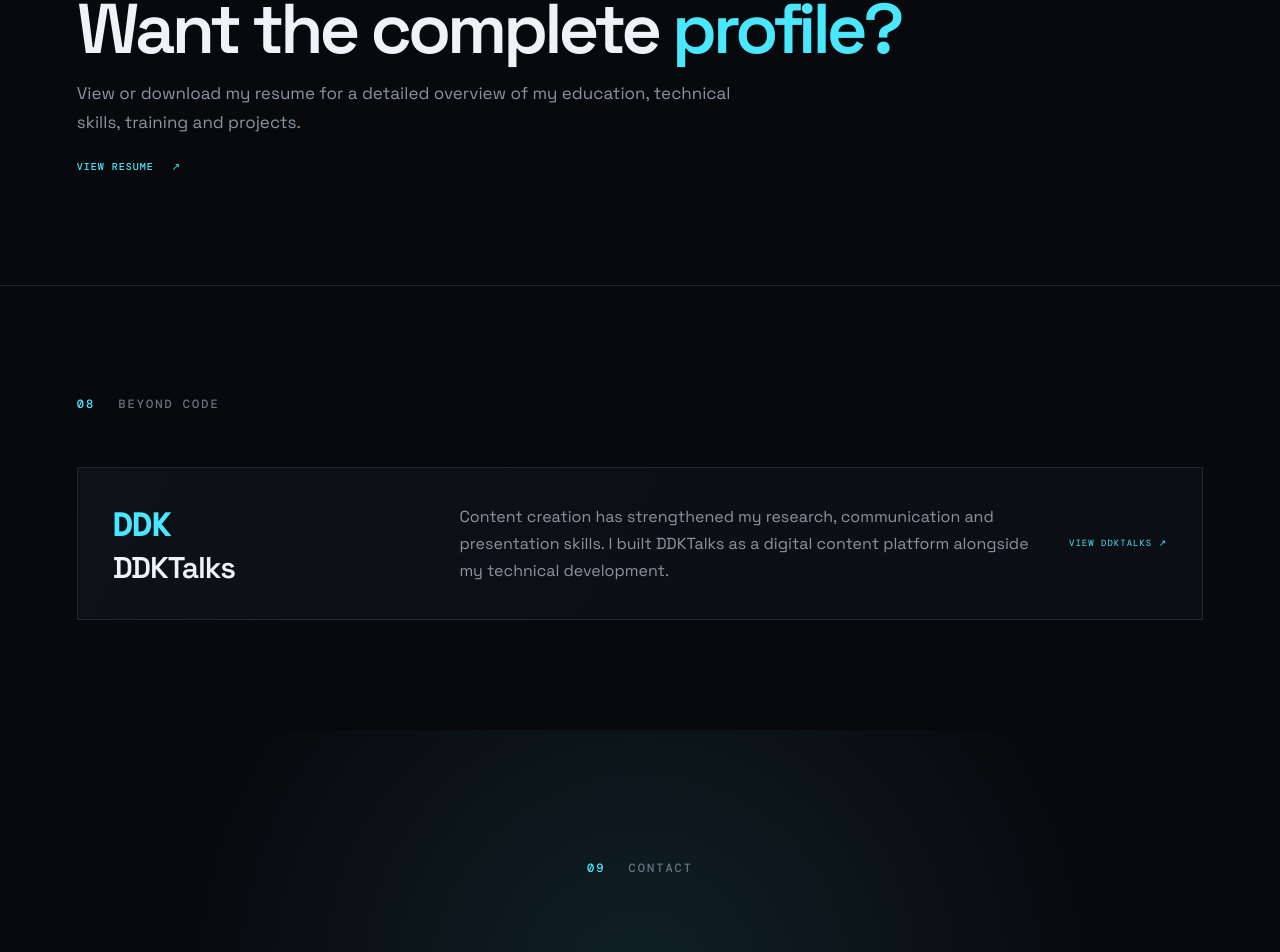
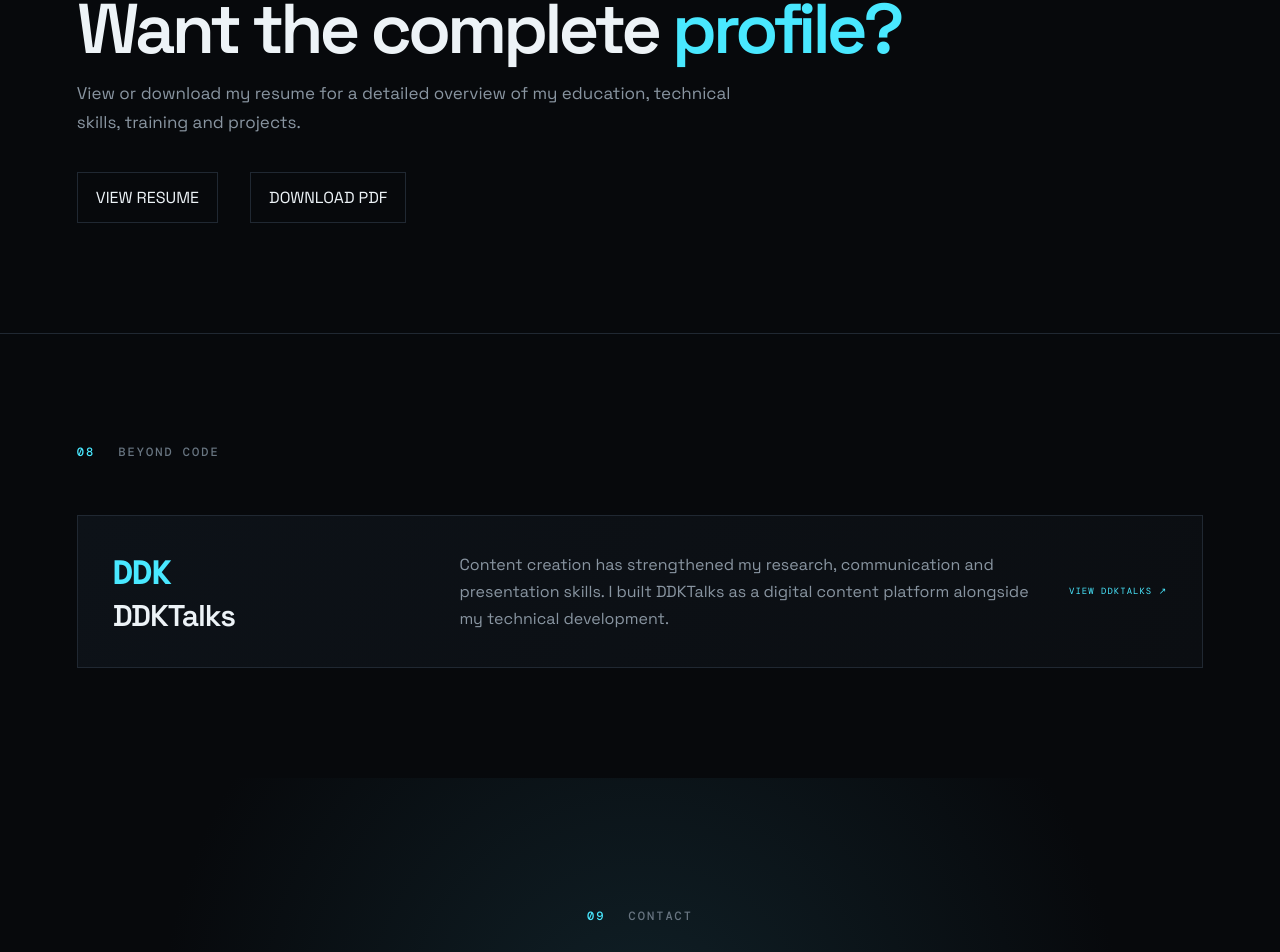
Before and after one commit to Dileep3015/dileep-junior-full-stack-portfolio, a React (Vite) app: page / in a window 1280 px wide. Shown: the part 5452-6404 px from the top of the page. Built offline with nearby package versions, Linux system fonts and the light colour scheme.

Commit message:
Add web resume and update resume section

```diff
--- /dev/null
+++ b/public/resume.html
@@ -0,0 +1,49 @@
+<!DOCTYPE html>
+<html lang="en">
+<head>
+<meta charset="UTF-8">
+<meta name="viewport" content="width=device-width, initial-scale=1.0">
+<title>Dileep Kumar | Software Developer | Java Full Stack Developer</title>
+<style>
+*{margin:0;padding:0;box-sizing:border-box}
+body{font-family:-apple-system,BlinkMacSystemFont,'Segoe UI','Helvetica Neue',sans-serif;background:#f5f5f5;padding:20px;color:#333}
+.resume-container{max-width:900px;margin:0 auto;background:#fff;box-shadow:0 4px 18px rgba(0,0,0,.12);border-radius:8px;overflow:hidden}
+.header{background:linear-gradient(135deg,#0f4c75 0%,#1b5e8c 100%);color:#fff;padding:40px 50px;text-align:center}
+.header h1{font-size:36px;font-weight:700;margin-bottom:8px;letter-spacing:.5px}.header p{font-size:18px;font-weight:500;opacity:.95;margin-bottom:16px}
+.contact-info{display:flex;justify-content:center;gap:18px;flex-wrap:wrap;font-size:13px;opacity:.95;margin-top:12px}.contact-info a{color:#fff;text-decoration:none;border-bottom:1px solid rgba(255,255,255,.55)}
+.content{padding:40px 50px}.section{margin-bottom:32px}.education-section{margin-bottom:16px}.section:last-child{margin-bottom:0}.section-title{font-size:16px;font-weight:700;color:#0f4c75;margin-bottom:16px;padding-bottom:8px;border-bottom:2px solid #0f4c75;text-transform:uppercase;letter-spacing:1px}
+.summary-text{font-size:14px;line-height:1.7;color:#333}.skills-container{display:grid;grid-template-columns:repeat(3,1fr);gap:14px}.skill-box{background:#f8f9fa;padding:16px;border-radius:6px;border-left:4px solid #0f4c75}.skill-box h4{font-size:12px;font-weight:700;color:#0f4c75;margin-bottom:12px;text-transform:uppercase;letter-spacing:.5px}.skill-box ul{list-style:none}.skill-box li{font-size:13px;line-height:1.6;color:#555;margin-bottom:5px}
+.experience-item{margin-bottom:24px;padding-bottom:20px;border-bottom:1px solid #e5e5e5}.experience-item:last-child{border-bottom:none;margin-bottom:0;padding-bottom:0}.job-header{display:flex;justify-content:space-between;align-items:flex-start;gap:16px;margin-bottom:5px}.job-title{font-size:15px;font-weight:700;color:#0f4c75}.job-date{font-size:13px;color:#666;font-style:italic;text-align:right;white-space:nowrap}.education-header{display:flex;justify-content:space-between;align-items:flex-start;gap:16px;margin-bottom:8px}.education-date{font-size:13px;color:#666;font-style:italic;text-align:right;white-space:nowrap}.job-desc{font-size:13px;color:#555;margin-bottom:10px;font-weight:500}.bullet-list{list-style:none}.bullet-list li{font-size:13px;line-height:1.65;color:#444;margin-bottom:8px;padding-left:18px;position:relative}.bullet-list li:before{content:"•";position:absolute;left:0;color:#0f4c75;font-weight:700}.job-links{font-size:13px;margin-bottom:10px}.job-links a{color:#0f4c75;text-decoration:none;font-weight:600;border-bottom:1px solid #0f4c75;margin-right:16px}
+.footer-section{display:grid;grid-template-columns:1fr 1fr;gap:20px}.education-section .footer-section{grid-template-columns:1fr}.footer-item{font-size:13px;line-height:1.65}.footer-item strong{color:#0f4c75;display:block;margin-bottom:8px;font-size:13px;text-transform:uppercase}.footer-item p{color:#555;margin-bottom:6px}.achievement{background:#e8f1f7;padding:12px 16px;border-left:4px solid #0f4c75;font-size:13px;color:#0f4c75;font-weight:600;margin-top:12px}
+@media(max-width:768px){body{padding:0}.resume-container{border-radius:0}.header{padding:32px 24px}.header h1{font-size:28px}.content{padding:30px 24px}.skills-container{grid-template-columns:1fr}.footer-section{grid-template-columns:1fr}.job-header{flex-direction:column;gap:3px}.job-date{text-align:left}.education-header{flex-direction:column;gap:3px}.education-date{text-align:left}.contact-info{flex-direction:column;gap:8px}}
+@media print{body{background:#fff;padding:0}.resume-container{box-shadow:none;border-radius:0}.header{print-color-adjust:exact;-webkit-print-color-adjust:exact}}
+</style>
+</head>
+<body>
+<div class="resume-container">
+<header class="header">
+<h1>DILEEP KUMAR</h1>
+<p>SOFTWARE DEVELOPER | JAVA FULL STACK DEVELOPER</p>
+<div class="contact-info">
+<span>dileepmotives@gmail.com</span><span>+91 7416613660</span><span>Bengaluru, BTM Layout</span>
+<a href="https://www.linkedin.com/in/dileepkumar28072002" target="_blank" rel="noopener noreferrer">LinkedIn</a>
+<a href="https://github.com/Dileep3015" target="_blank" rel="noopener noreferrer">GitHub</a>
+<a href="https://dileep3015.github.io/dileep-junior-full-stack-portfolio/" target="_blank" rel="noopener noreferrer">Portfolio</a>
+</div>
+</header>
+<main class="content">
+<section class="section"><div class="section-title">Summary</div><p class="summary-text">B.Tech graduate in Artificial Intelligence and Data Science with hands-on experience in Java Full Stack Development. Skilled in Java, Spring Boot, REST APIs, React.js, SQL, and MySQL, with experience building full-stack applications, integrating databases, and implementing authentication. Seeking an entry-level Software Developer or Java Full Stack Developer role.</p></section>
+<section class="section"><div class="section-title">Skills</div><div class="skills-container">
+<div class="skill-box"><h4>Programming & Core Java</h4><ul><li>Java, Python, SQL</li><li>OOP, Collections Framework</li><li>Exception Handling</li><li>Multithreading</li></ul></div>
+<div class="skill-box"><h4>Backend & Database</h4><ul><li>Spring Boot, REST APIs</li><li>JSON, HTTP Methods</li><li>MySQL, SQL, DBMS</li><li>Authentication, JWT</li></ul></div>
+<div class="skill-box"><h4>Frontend & Tools</h4><ul><li>HTML, CSS, JavaScript, React.js</li><li>Postman, Git, GitHub</li><li>IntelliJ IDEA</li><li>MySQL Workbench, VS Code</li></ul></div>
+</div></section>
+<section class="section"><div class="section-title">Projects</div>
+<div class="experience-item"><div class="job-header"><div class="job-title">Job Portal Application (Ongoing)</div><div class="job-date">Jan 2026 - Present</div></div><p class="job-desc">Full-stack Job Portal using Java, Spring Boot, React.js, MySQL, and JWT authentication.</p><ul class="bullet-list"><li>Developing and testing REST APIs for user authentication and job-related operations using Postman.</li><li>Integrated MySQL database for persistent application data and backend operations.</li><li>Implemented role-based authentication for Job Seekers, Recruiters, and Admins using Java OOP and clean coding practices.</li></ul></div>
+<div class="experience-item"><div class="job-header"><div class="job-title">Traffic-Flow Predictor: Predicting Traffic Volume and Patterns</div><div class="job-date">Feb 2025 - May 2025</div></div><div class="job-links"><a href="https://github.com/Dileep3015/TRAFFIC-VOLUME" target="_blank" rel="noopener noreferrer">GitHub</a><a href="https://traffic-volume-predictor.onrender.com" target="_blank" rel="noopener noreferrer">Live Demo</a></div><ul class="bullet-list"><li>Built a Flask web application for traffic volume prediction and location visualization.</li><li>Developed a Random Forest Regression model using Python and Machine Learning.</li><li>Reduced the model size from 308 MB to 58.2 MB, improving deployment readiness.</li></ul><div class="achievement">✓ Model size optimized by approximately 81% for deployment readiness</div></div>
+</section>
+<section class="section"><div class="section-title">Training</div><div class="experience-item"><div class="job-header"><div class="job-title">Java and Python Full Stack Development Training — KodNest Technologies</div><div class="job-date">Jul 2025 - May 2026</div></div><ul class="bullet-list"><li>Completed hands-on training in Core Java, OOP, Collections, SQL, Spring Boot, REST APIs, and web development.</li><li>Practiced backend development, database integration, REST API testing, debugging, and problem-solving through hands-on projects.</li><li>Applied object-oriented programming and clean coding practices while developing application functionality.</li></ul></div></section>
+<section class="section education-section"><div class="section-title">Education</div><div class="footer-section"><div class="footer-item"><div class="education-header"><strong>B.Tech in Artificial Intelligence and Data Science</strong><div class="education-date">Nov 2021 - Jun 2025</div></div><p>Annamacharya Institute of Technology and Sciences, Rajampet</p><p>CGPA: 8.0 / 10</p></div></div></section>
+<section class="section"><div class="section-title">Certifications & Additional Information</div><div class="footer-section"><div class="footer-item"><strong>Certifications</strong><p>Java and Python Full Stack Development Training - KodNest Technologies</p><p>Certification on Emerging Technologies - Data Science Indo-Euro Synchronization</p></div><div class="footer-item"><strong>Languages & Achievement</strong><p>English (Fluent), Telugu (Fluent), Hindi (Intermediate)</p><p>Showcased strong technical and communication skills through content creation on @ddktalks</p></div></div></section>
+</main></div>
+</body></html>
--- a/src/main.jsx
+++ b/src/main.jsx
@@ -226,14 +226,23 @@ function App() {
             education, technical skills, training and projects.
           </p>
 
-          <a
-            className="project-link"
-            href={`${import.meta.env.BASE_URL}DileepKumarDonakonda.pdf`}
-            target="_blank"
-            rel="noreferrer"
-          >
-            VIEW RESUME<span>↗</span>
-          </a>
+          <div className="resume-actions">
+            <a
+              href={`${import.meta.env.BASE_URL}resume.html`}
+              target="_blank"
+              rel="noopener noreferrer"
+            >
+              VIEW RESUME
+            </a>
+
+            <a
+              href={`${import.meta.env.BASE_URL}DileepKumarDonakonda.pdf`}
+              target="_blank"
+              rel="noopener noreferrer"
+            >
+              DOWNLOAD PDF
+            </a>
+          </div>
         </section>
 
         <section className="section beyond">
--- a/src/styles.css
+++ b/src/styles.css
@@ -854,6 +854,28 @@ footer{
   font-size:17px;
   line-height:1.7;
 }
+.resume-actions{
+  display:flex;
+  align-items:center;
+  gap:32px;
+  flex-wrap:wrap;
+  margin-top:35px;
+}
+
+.resume-actions a{
+  display:inline-flex;
+  align-items:center;
+  padding:14px 18px;
+  border:1px solid var(--line);
+  color:var(--text);
+  text-decoration:none;
+  transition:.2s ease;
+}
+
+.resume-actions a:hover{
+  border-color:var(--cyan);
+  color:var(--cyan);
+}
 
 .contact-links{
   display:flex;
```
